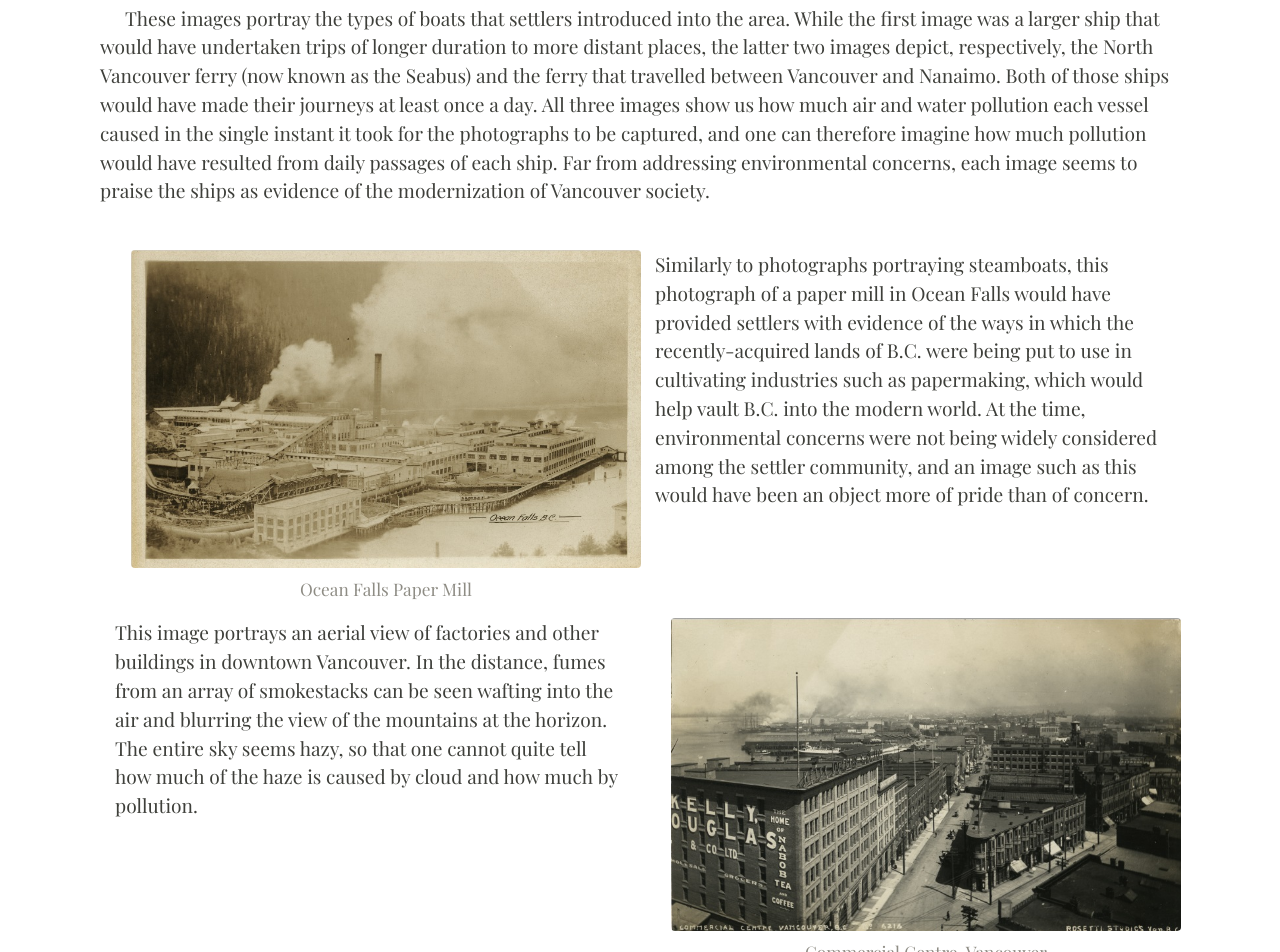
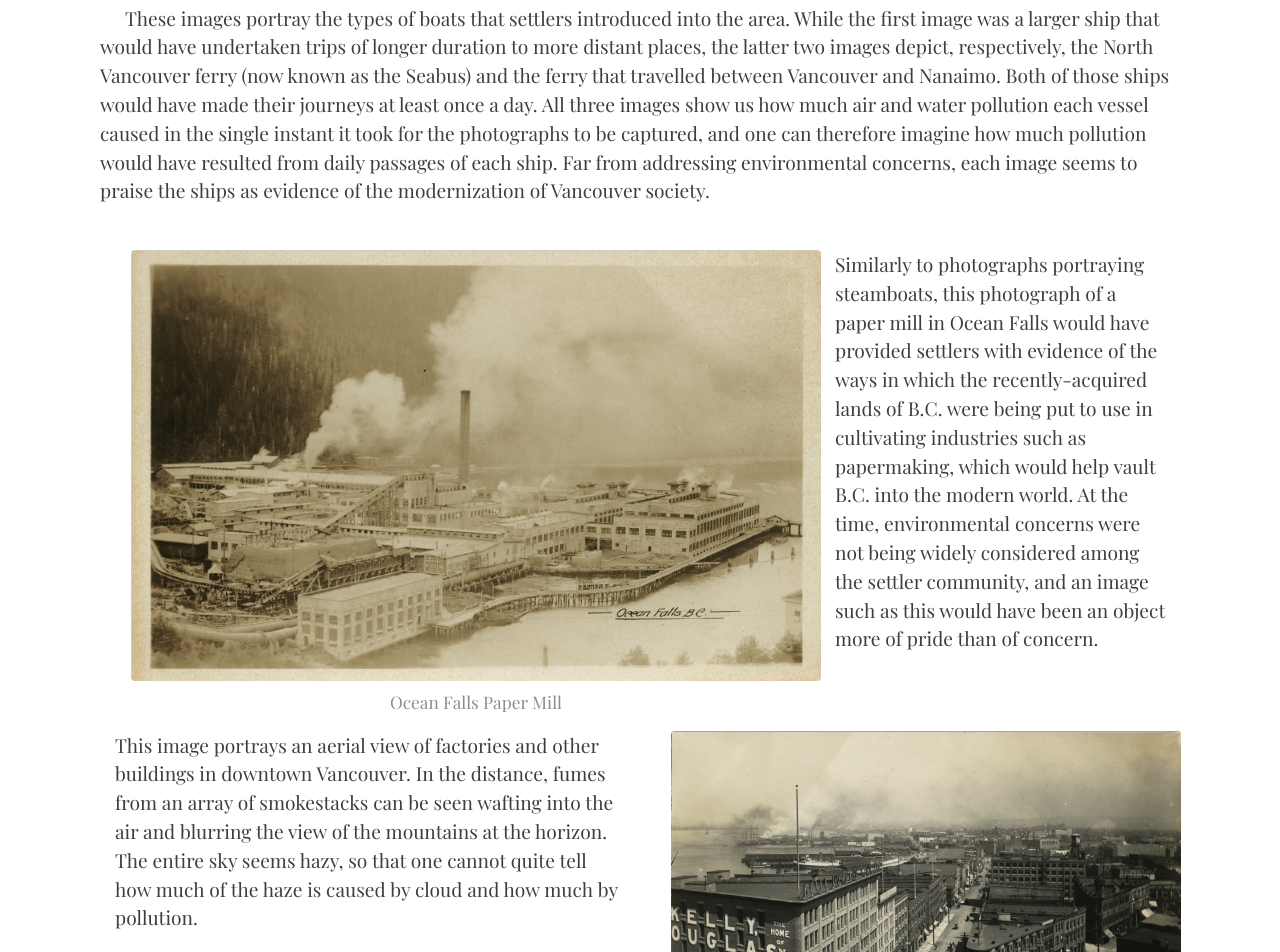
Before and after one commit to ashlynnprasad/langmann-2021, a Jekyll site: the page built from pages/environmentalimpact.md, in a window 1280 px wide. Shown: the part 3643-4595 px from the top of the page. Built offline with Jekyll 4.4.1, drawn with Linux system fonts in a browser that asks for light colours; nearby versions of some CDN libraries.

Commit message:
Update environmentalimpact.md

```diff
--- a/pages/environmentalimpact.md
+++ b/pages/environmentalimpact.md
@@ -61,10 +61,10 @@
 
 <div class="container">
   <div class="row">
-    <div class="col-sm">
+    <div class="col-sm-8">
       {% include feature/item-figure.html objectid="langmann004" width="100" %}
     </div>
-    <div class="col-sm">
+    <div class="col-sm-4">
       Similarly to photographs portraying steamboats, this photograph of a paper mill in Ocean Falls would have provided settlers with evidence of the ways in which the recently-acquired lands of B.C. were being put to use in cultivating industries such as papermaking, which would help vault B.C. into the modern world. At the time, environmental concerns were not being widely considered among the settler community, and an image such as this would have been an object more of pride than of concern. <br><br>
     </div>
   </div>
```
